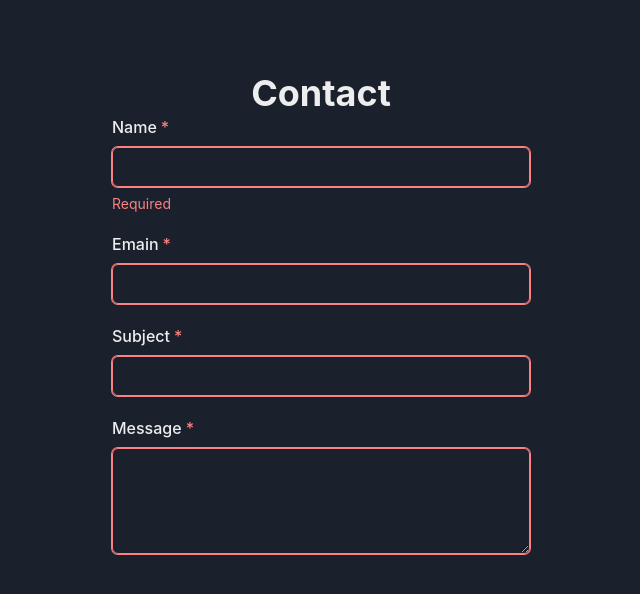
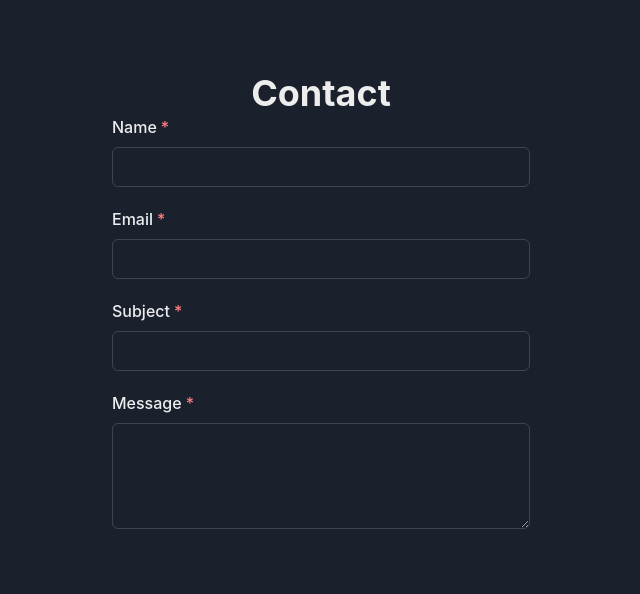
Before and after one commit to amerv97/next-js-nodemailer-main, a Next.js app: page / in a window 1280 px wide. Shown: the top 594 px of the page, without its empty margins (319-959 px from the left). Built offline with nearby package versions, Linux system fonts and the light colour scheme.

Commit message:
all input validated & set blur handler

```diff
--- a/pages/index.js
+++ b/pages/index.js
@@ -14,8 +14,16 @@ const initState = { values: initValues };
 
 export default function Home() {
   const [state, setState] = useState(initState);
+  const [touched, setTouched] = useState({});
 
   const { values } = state;
+
+  const onBlur = ({ target }) => {
+    setTouched((prev) => ({
+      ...prev,
+      [target.name]: true,
+    }));
+  };
 
   const handleChange = ({ target }) => {
     setState((prev) => ({
@@ -31,7 +39,7 @@ export default function Home() {
     <Container maxW="450px" mt={12}>
       <Heading>Contact</Heading>
 
-      <FormControl isRequired isInvalid={!values.name} mb={5}>
+      <FormControl isRequired isInvalid={touched.name && !values.name} mb={5}>
         <FormLabel>Name</FormLabel>
         <Input
           type="text"
@@ -39,31 +47,42 @@ export default function Home() {
           errorBorderColor="red.300"
           value={values.name}
           onChange={handleChange}
+          onBlur={onBlur}
         />
         <FormErrorMessage>Required</FormErrorMessage>
       </FormControl>
 
-      <FormControl isRequired isInvalid={!values.email} mb={5}>
-        <FormLabel>Emain</FormLabel>
+      <FormControl isRequired isInvalid={touched.email && !values.email} mb={5}>
+        <FormLabel>Email</FormLabel>
         <Input
           type="email"
           name="email"
           value={values.email}
           onChange={handleChange}
+          onBlur={onBlur}
         />
       </FormControl>
 
-      <FormControl isRequired isInvalid={!values.subject} mb={5}>
+      <FormControl
+        isRequired
+        isInvalid={touched.subject && !values.subject}
+        mb={5}
+      >
         <FormLabel>Subject</FormLabel>
         <Input
           type="text"
           name="subject"
           value={values.subject}
           onChange={handleChange}
+          onBlur={onBlur}
         />
       </FormControl>
 
-      <FormControl isRequired isInvalid={!values.message} mb={5}>
+      <FormControl
+        isRequired
+        isInvalid={touched.message && !values.message}
+        mb={5}
+      >
         <FormLabel>Message</FormLabel>
         <Textarea
           type="text"
@@ -71,6 +90,7 @@ export default function Home() {
           rows={4}
           value={values.message}
           onChange={handleChange}
+          onBlur={onBlur}
         />
       </FormControl>
     </Container>
```
